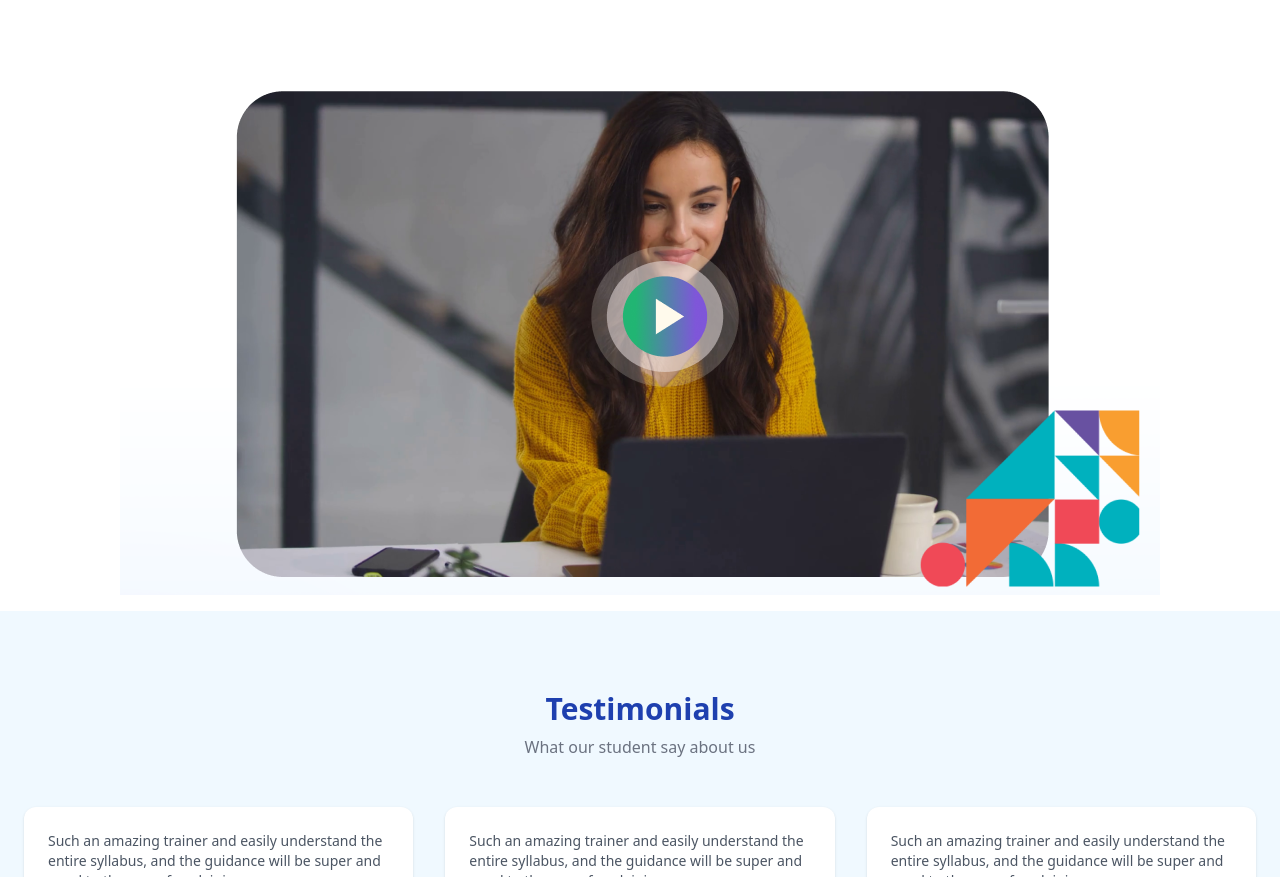
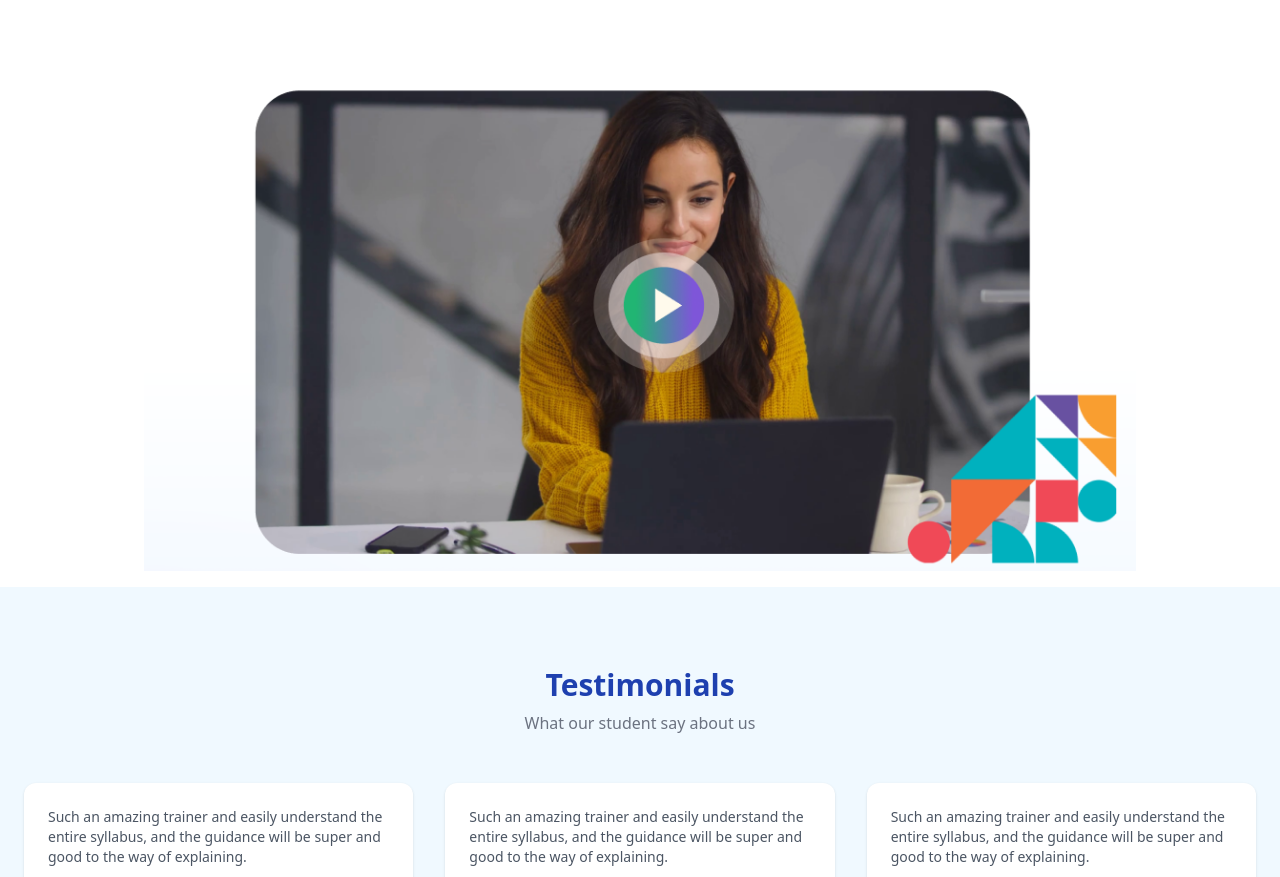
Before and after one commit to ankurgupta9/GUVI-task, a plain HTML site: page Task 2/index.html in a window 1280 px wide. Shown: the part 3369-4246 px from the top of the page. Drawn offline with nearby package versions, Linux system fonts and the light colour scheme.

Commit message:
Task Updated

```diff
--- a/Task 2/index.html
+++ b/Task 2/index.html
@@ -329,7 +329,7 @@
     </div>
   </div>
 </section>
-<img src="images/vedio.png" class="mx-auto max-w-7xl mb-4" />
+<img src="images/vedio.png" class="mx-auto w-full max-w-5xl px-4 mb-4" />
 
 <section class="bg-sky-50 py-20">
   <div class="max-w-7xl mx-auto px-6 text-center">
```
